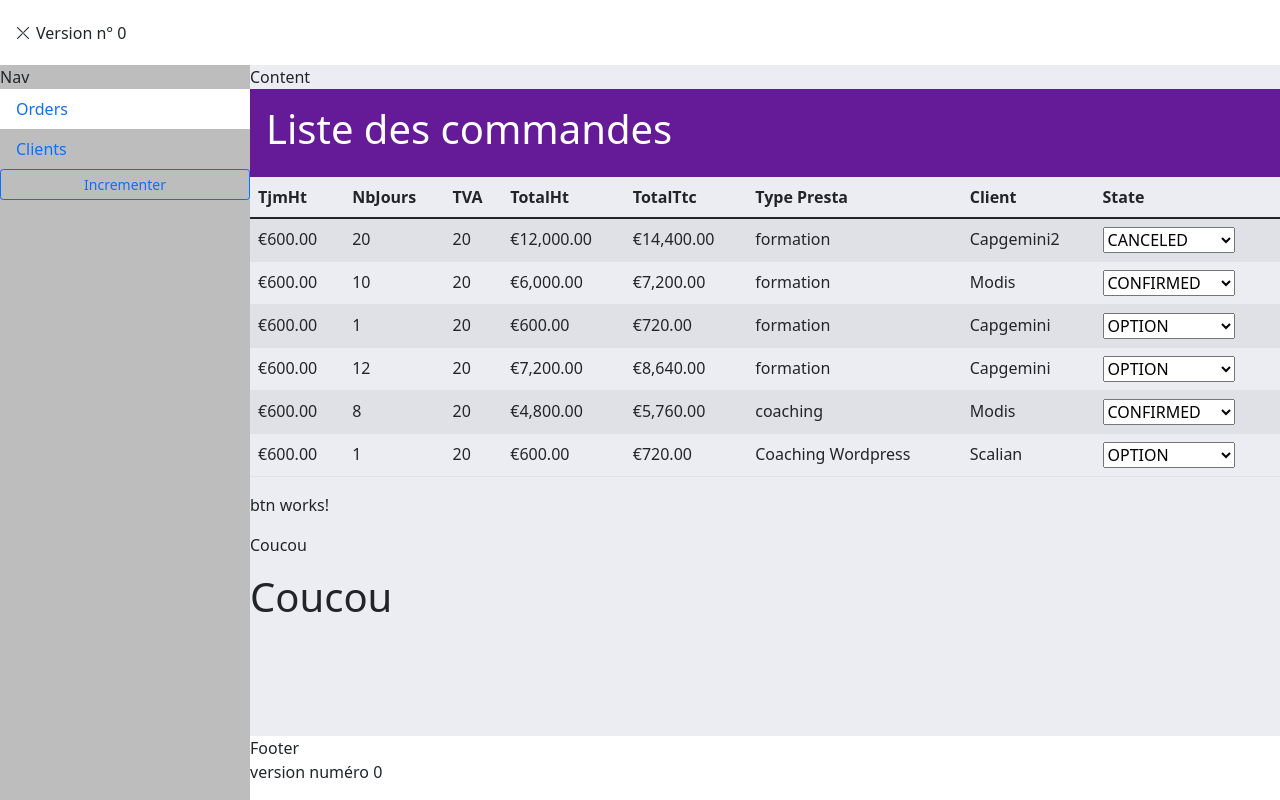
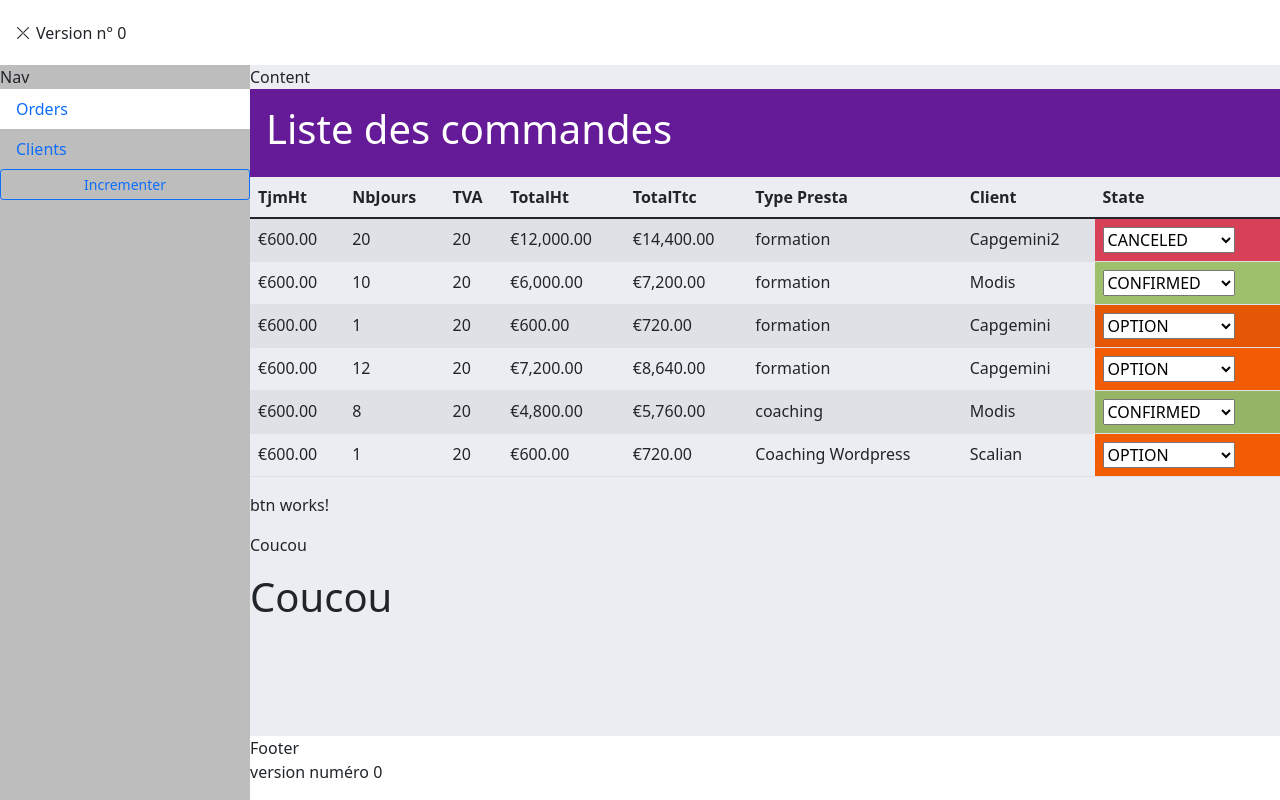
Before and after one commit to Lsdla/simplon-commande-CDA, an Angular app: page /orders in a window 1280 px wide. Built offline with nearby package versions, Linux system fonts and the light colour scheme; data requests are answered from the project's data file.

Commit message:
26)- custom directive & hostBinding: info importante: le nom de l'input doit avoir le meme nom que le nom de la directive.

```diff
--- a/src/app/orders/pages/page-list-orders/page-list-orders.component.html
+++ b/src/app/orders/pages/page-list-orders/page-list-orders.component.html
@@ -12,7 +12,11 @@
       <td>{{ order.typePresta }}</td>
       <td>{{ order.client }}</td>
       <!--<td>{{ order.state }}</td>-->
-      <td>
+      <!-- <td [ngClass]="{
+                'state-canceled': order.state === 'CANCELED',
+                'state-option': order.state === 'OPTION',
+                'state-confirmed': order.state === 'CONFIRMED'}"> -->
+      <td [appState]="order.state">
         <select (change)="onChangeState(order, $event)">
           <option value="null" disabled selected>Choisir un état</option> <!-- pour que ça fonctionne il faut enlever le selected du bas et le mettre à "" -->
           <option *ngFor="let state of listStateOrder | keyvalue"
--- a/src/app/orders/pages/page-list-orders/page-list-orders.component.scss
+++ b/src/app/orders/pages/page-list-orders/page-list-orders.component.scss
@@ -0,0 +1,9 @@
+.state-canceled{
+  background: var(--app-error);
+}
+.state-option{
+  background: var(--app-warning);
+}
+.state-confirmed{
+  background: var(--app-success);
+}
--- a/src/app/orders/pages/page-list-orders/page-list-orders.component.ts
+++ b/src/app/orders/pages/page-list-orders/page-list-orders.component.ts
@@ -57,7 +57,7 @@ export class PageListOrdersComponent implements OnInit {
     console.log(order, selectedState.target.value);
 
     this.ordersService.changeState(order, selectedState.target.value).subscribe(
-      (updatedOrder: Order) => order = updatedOrder
+      (updatedOrder: Order) => order.state = updatedOrder.state
     );
   }
 }
--- /dev/null
+++ b/src/app/shared/directives/state.directive.ts
@@ -0,0 +1,19 @@
+import {Directive, HostBinding, Input, OnChanges, SimpleChanges} from '@angular/core';
+
+@Directive({
+  selector: '[appState]'
+})
+export class StateDirective implements OnChanges{
+
+  //le nom de l'input doit avoir absolument le même nom que le selector
+  @Input() appState!: string;
+
+  @HostBinding('class') tdClassName!: string;
+  constructor() { }
+
+  ngOnChanges(changes: SimpleChanges): void {
+    console.log(this.appState);
+    this.tdClassName = `state-${this.appState.toLowerCase()}`;
+  }
+
+}
```
Also changed, not shown: src/app/shared/shared.module.ts (+5 -2 lines), 1 other file (tests, documents, lock files or other folders).
